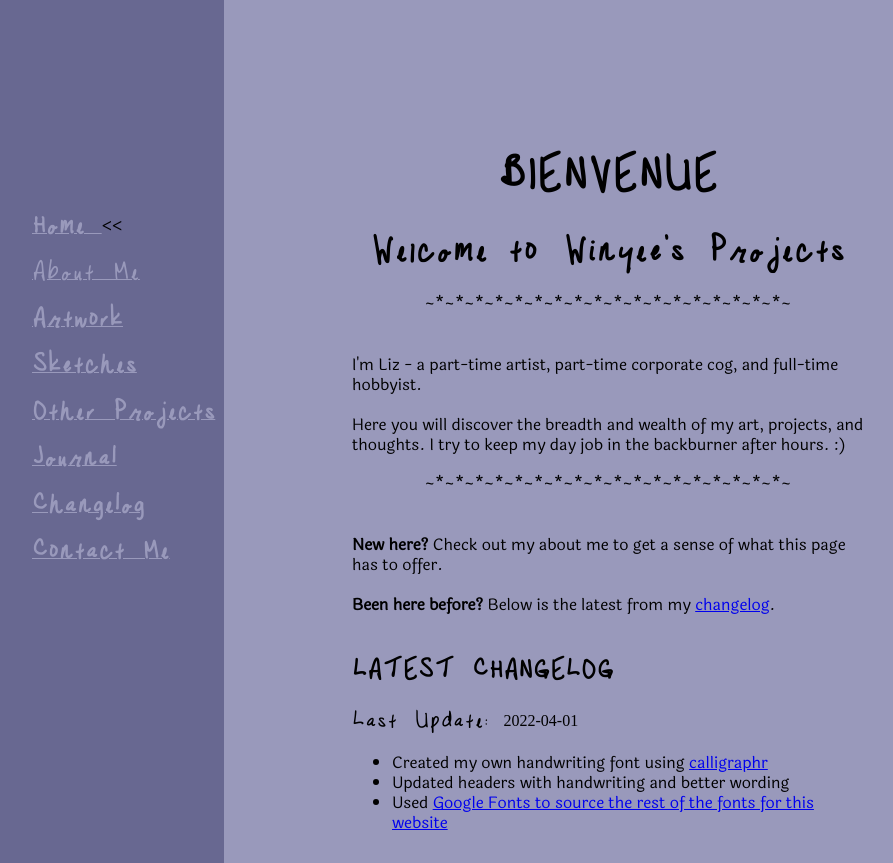
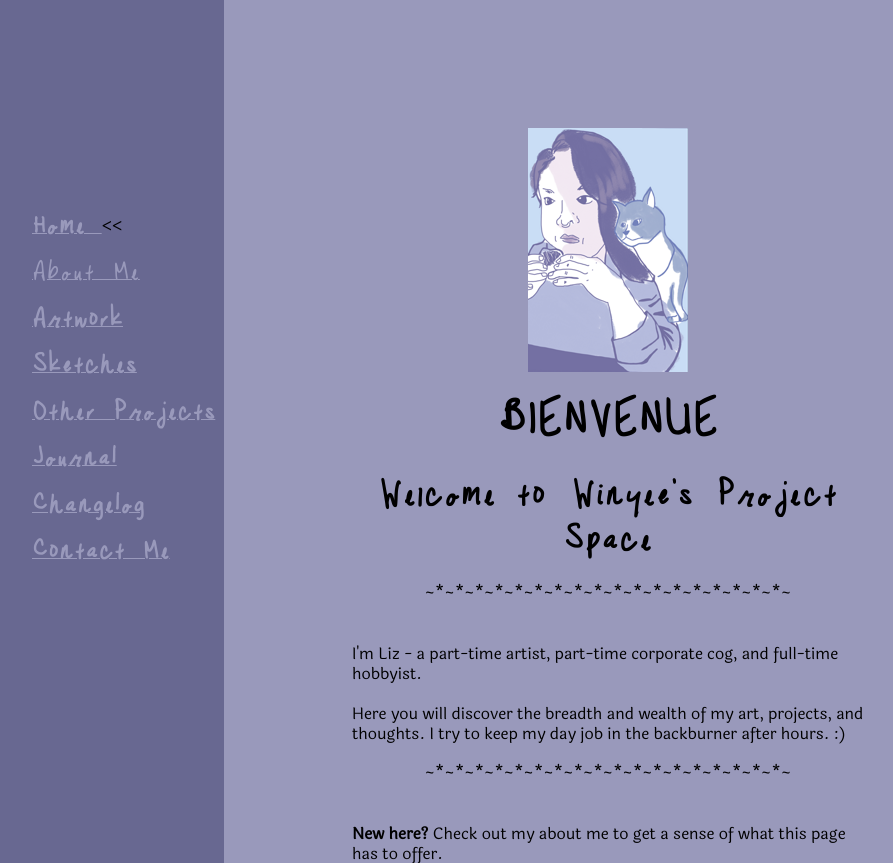
Before and after one commit to chanwinyee/project-neocities_website, a plain HTML site: page home.html in a window 1280 px wide. Shown: the top 863 px of the page, without its empty margins (32-925 px from the left). Drawn offline with Linux system fonts and the light colour scheme.

Commit message:
Uploaded a drawing of the index image and made a couple changes to index and home pages.

```diff
--- a/home.html
+++ b/home.html
@@ -20,8 +20,9 @@
 
             <div class="defaultStyle mainbody">
                 <center>
+                    <img src="Kiki_Sandwich_crop.png">
                     <h1 style="font-family:LcHandwriting202204-Regular; line-height:normal">BIENVENUE</h1>
-                    <h2 style="font-family:LcHandwriting202204-Regular; line-height:normal">Welcome to Winyee's Projects</h2>
+                    <h2 style="font-family:LcHandwriting202204-Regular; line-height:normal">Welcome to Winyee's Project Space</h2>
                     ~*~*~*~*~*~*~*~*~*~*~*~*~*~*~*~*~*~*~
                 </center>
 
```
Also changed, not shown: index.html (+1 -1 lines), Kiki_Sandwich_crop.png (added), 1 other file.
